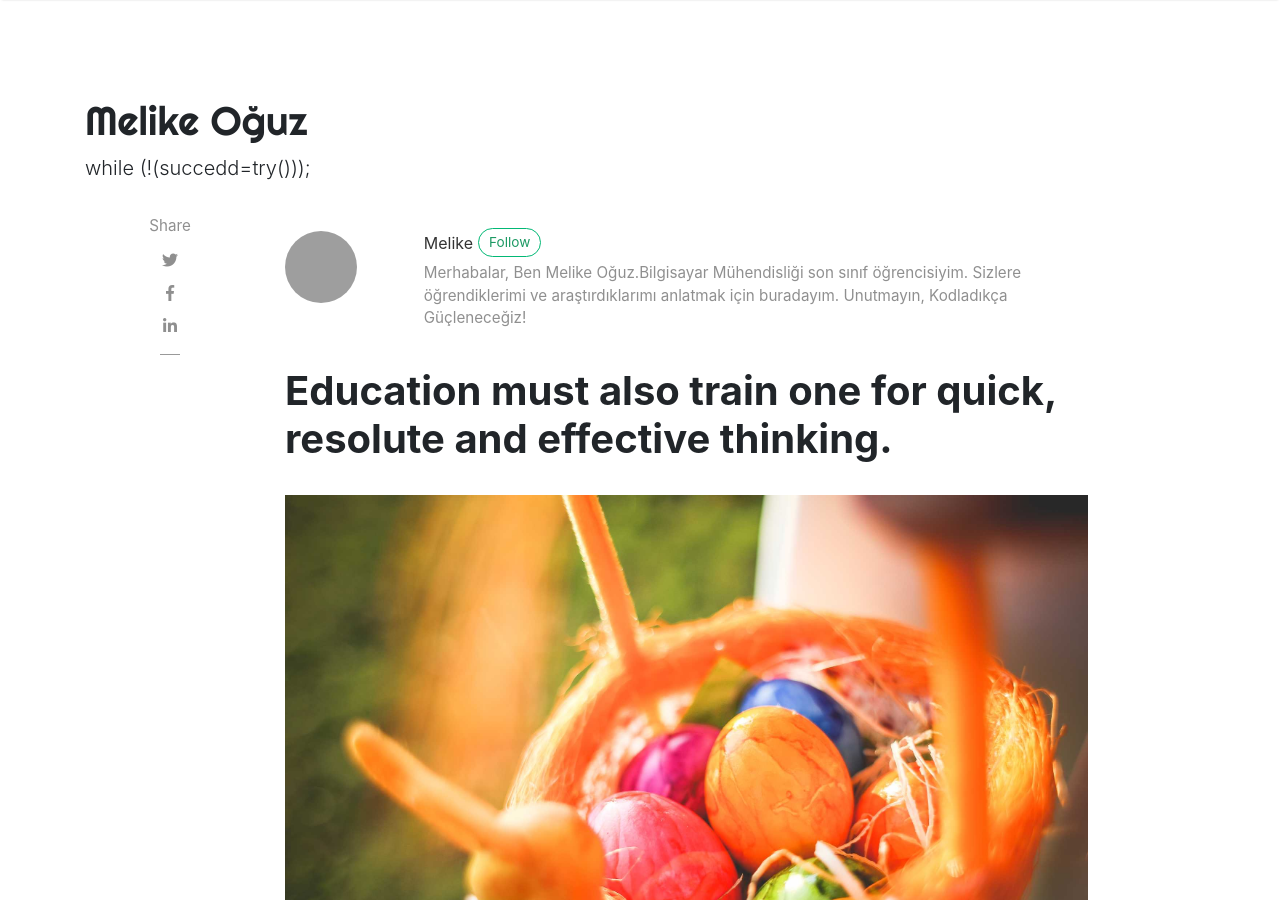
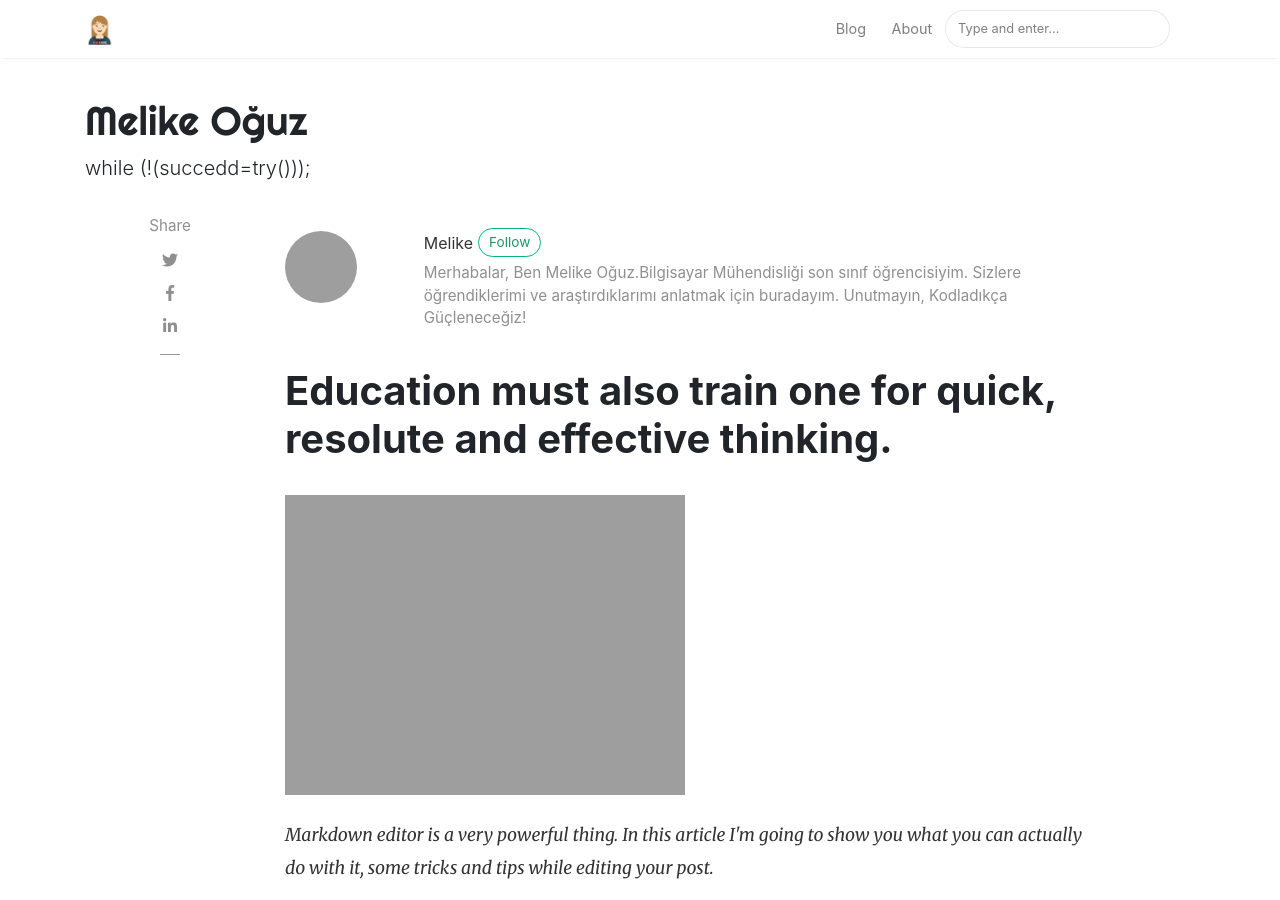
Before and after one commit to melikeoguz/melikeoguz.github.io, a Jekyll site: the page built from _posts/2018-06-12-education.md, in a window 1280 px wide and 900 px high. Built offline with Jekyll 4.4.1, drawn with Linux system fonts in a browser that asks for light colours; nearby versions of some CDN libraries; comment, search, counter and statistics services are not loaded; grey boxes are pictures that could not be loaded.

Commit message:
Update 2018-06-12-education.md

```diff
--- a/_posts/2018-06-12-education.md
+++ b/_posts/2018-06-12-education.md
@@ -3,7 +3,7 @@
 title:  "Education must also train one for quick, resolute and effective thinking."
 author: melike
 categories: [  ]
-image: assets/images/3.jpg
+image: assets/images/1-kapak.jpg
 beforetoc: "Markdown editor is a very powerful thing. In this article I'm going to show you what you can actually do with it, some tricks and tips while editing your post."
 toc: true
 ---
```
